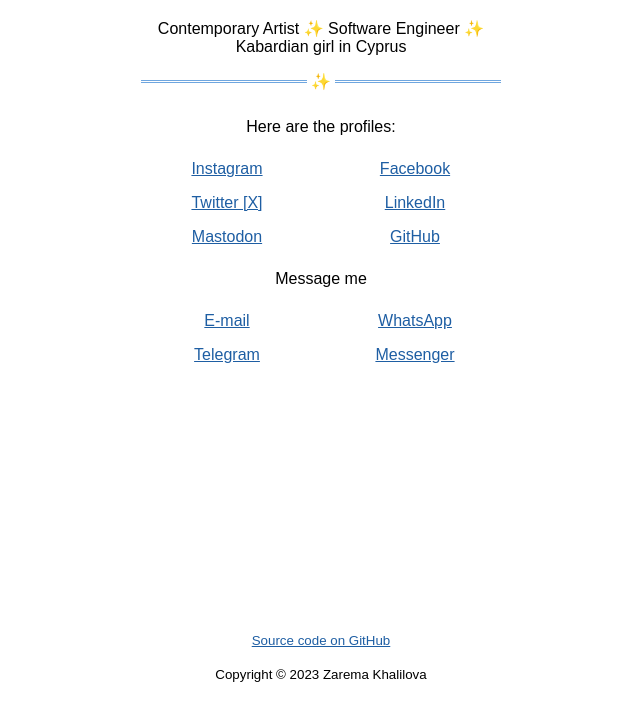
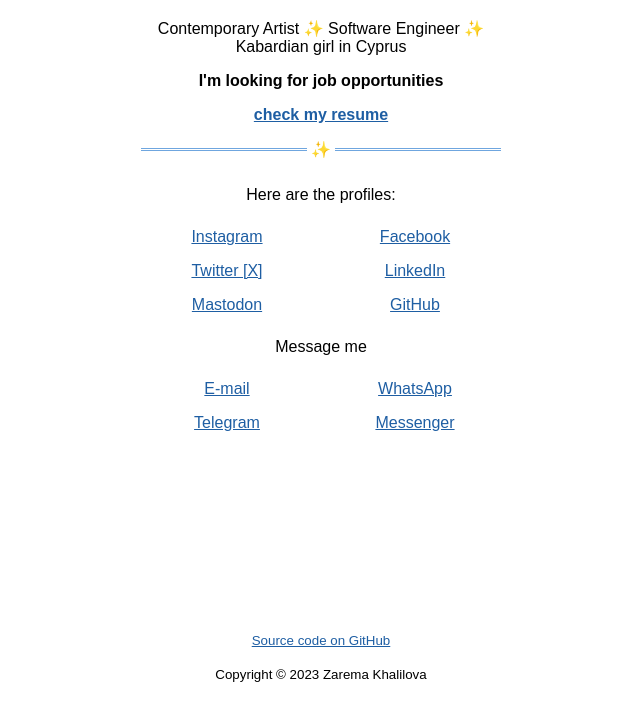
Before and after one commit to Zmoki/links.zmoki.xyz, an Eleventy site: page src/index.md in a window 1280 px wide. Shown: the part 81-800 px from the top of the page, without its empty margins (319-959 px from the left). Built offline with nearby package versions, Linux system fonts and the light colour scheme; Eleventy itself is replaced by a stand-in of ours; files that its build step writes are made by us from their sources.

Commit message:
Add resume

```diff
--- a/src/index.md
+++ b/src/index.md
@@ -15,6 +15,10 @@ layout: layouts/base.njk
 
 Contemporary Artist ✨ Software Engineer ✨ Kabardian girl in Cyprus
 
+**I'm looking for job opportunities**
+
+**[check my resume](https://zmoki.xyz/resume)**
+
 ---
 
 Here are the profiles:
```
